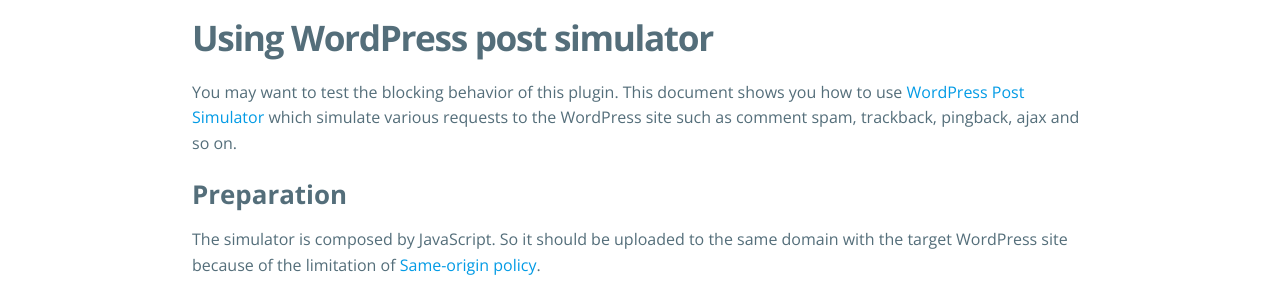
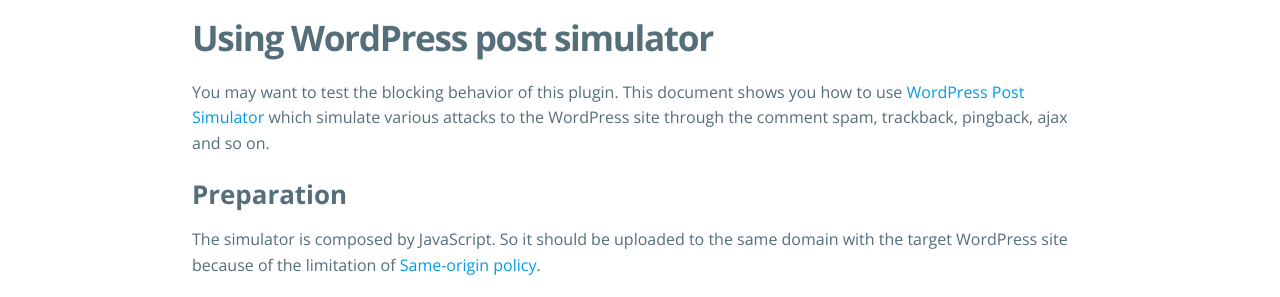
Before and after one commit to tokkonopapa/WordPress-IP-Geo-Block, a Jekyll site: the page built from _codex/04/02/using-post-simulator.md, in a window 1280 px wide. Shown: the part 126-423 px from the top of the page. Built offline with Jekyll 4.4.1, drawn with Linux system fonts in a browser that asks for light colours; some web fonts are replaced; some of the changed text lies outside the part shown.

Commit message:
Adjust styles.

```diff
--- a/_codex/04/02/using-post-simulator.md
+++ b/_codex/04/02/using-post-simulator.md
@@ -7,7 +7,7 @@
 
 You may want to test the blocking behavior of this plugin. This document
 shows you how to use [WordPress Post Simulator][Simulator] which simulate
-various requests to the WordPress site such as comment spam, trackback,
+various attacks to the WordPress site through the comment spam, trackback,
 pingback, ajax and so on.
 
 <!--more-->
@@ -64,8 +64,8 @@
 
 #### Submission ####
 
-The last thing you should do is to submit the requests. Then you can check the
-responses against each request.
+The last thing you should do is to submit the requests. Then you can get the
+responses against each request in the text area.
 
 ![Submitting and results]({{ '/img/2016-02/PostSimulatorSubmit.png' | prepend: site.baseurl }}
  "Submitting and results"
--- a/_includes/footer.html
+++ b/_includes/footer.html
@@ -36,8 +36,7 @@
 
       <div class="col s12 m4 l4">
         <a href="#" title="Scroll to top">
-          <!--<img class="img-responsive center-block" src="{{ '/img/wp-medal.png' | prepend: site.baseurl }}" alt="WordPress Logo" />-->
-          <img class="site-logo img-responsive center-block" src="https://cloud.githubusercontent.com/assets/828814/7332953/37465664-eb96-11e4-9aa0-15acf48a6cbd.png" alt="WordPress Logo" />
+          <img class="site-logo img-responsive center-block" src="{{ '/img/wp-medal.png' | prepend: site.baseurl }}" alt="WordPress Logo" />
         </a>
       </div>
     </div>
--- a/css/main.css
+++ b/css/main.css
@@ -374,7 +374,7 @@
 
 .alert {
   padding: 15px;
-  margin-bottom: 20px;
+  margin: 20px auto;
   border: 1px solid transparent;
   border-radius: 4px;
 }
```
Also changed, not shown: css/icomoon.css (+5 -6 lines), css/icomoon.min.css, css/main.min.css.
